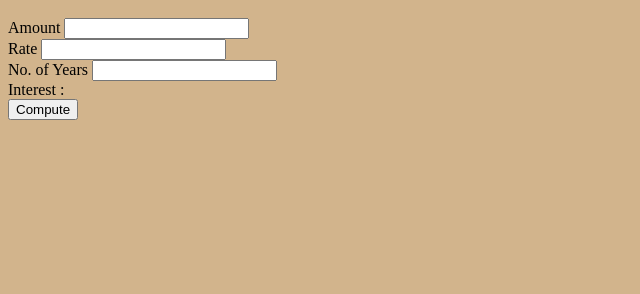
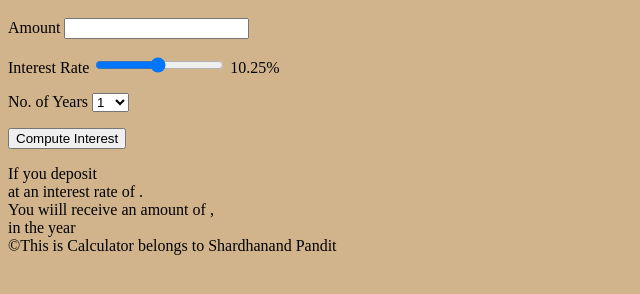
Before and after one commit to Pandit-Shardhanand/Simple-Interest-Calculator, a plain HTML site: page index.html in a window 1280 px wide. Shown: the part 48-342 px from the top of the page, without its empty margins (0-640 px from the left). Drawn offline with Linux system fonts and the light colour scheme.

Commit message:
HTML Changes

```diff
--- a/index.html
+++ b/index.html
@@ -2,15 +2,35 @@
     <head>
     <script src="script.js"></script>
     <link rel="stylesheet" href="style.css">
+    <title>Simple Interest Calculator</title>
     </head>
     <body>
-        <h1>Simple Interest Calculator</h1>
-
-        Amount <input type="number"  id="principal">  <br/>
-        Rate <input type="number"  id="rate">  <br/>
-        No. of Years <input type="number"  id="years">  <br/>
-        Interest : <span id="result"></span><br>
-
-        <button onclick="compute()">Compute</button>
-    </body>
+        <div class="maindiv">
+			<h1>Simple Interest Calculator</h1>
+			<form action="" id="mainform">
+				<p><label>Amount</label> <input type="number"  id="principal"></p>
+				<p><label>Interest Rate</label> <input type="range"  id="rate" min="1" max="20" step="0.25" value="10.25" onchange="showRange();"> <span id="ratevalue">10.25%</span></p>
+				<p><label>No. of Years</label> <select name="years" id="years">
+					<option value="1">1</option>
+					<option value="2">2</option>
+					<option value="3">3</option>
+					<option value="4">4</option>
+					<option value="5">5</option>
+					<option value="6">6</option>
+					<option value="7">7</option>
+					<option value="8">8</option>
+					<option value="9">9</option>
+					<option value="10">10</option>
+				</select> </p>
+				<p><button onclick="compute(); return false;">Compute Interest</button></p>
+			</form>
+			<span id="result" class="result">
+				If you deposit <mark><label id="depositmessage"></label></mark><br/>
+				at an interest rate of <mark><label id="interestmessage"></label></mark>.<br/>
+				You wiill receive an amount of <mark><label id="amountmessage"></label></mark>,<br/>
+				in the year <mark><label id="yearmessage"></label></mark>
+			</span>
+			<footer>&#169;This is Calculator belongs to Shardhanand Pandit<footer/>
+		</div>
+	</body>
 </html>
```
